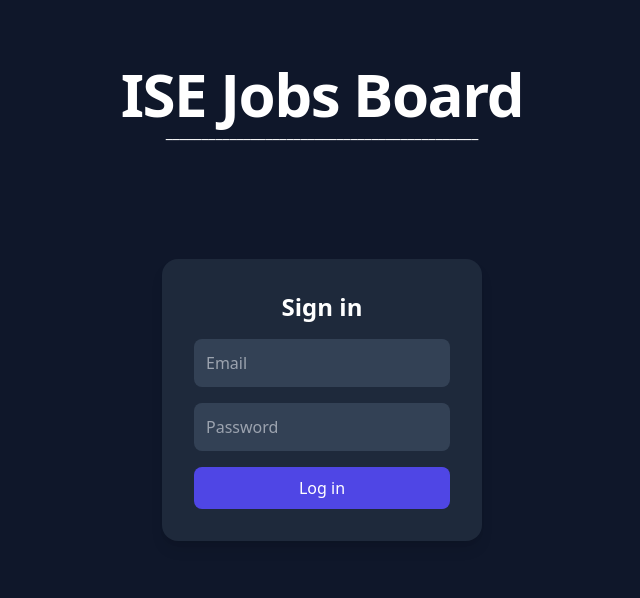
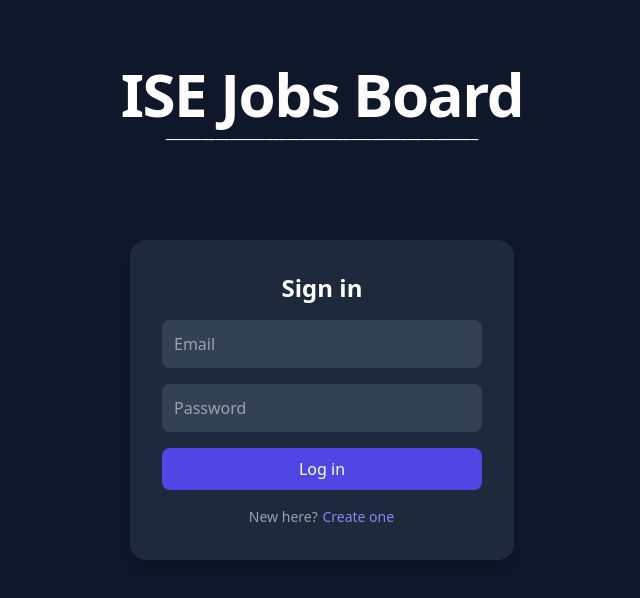
Before and after one commit to lucak0909/ISE_Residency_System, a React (Vite) app: page / in a window 1280 px wide. Shown: the top 598 px of the page, without its empty margins (318-958 px from the left). Built offline with nearby package versions, Linux system fonts and the light colour scheme.

Commit message:
Sign up added

```diff
--- a/src/pages/App.tsx
+++ b/src/pages/App.tsx
@@ -1,13 +1,32 @@
 import { useState } from 'react';
 
-export default function Login() {
-  const [email, setEmail] = useState('');
+export default function App() {
+
+  const [email, setEmail]       = useState('');
   const [password, setPassword] = useState('');
+
+  const [name, setName]           = useState('');
+  const [confirm, setConfirm]     = useState('');
+  const [isSignUp, setIsSignUp]   = useState(false);   // ✨ new toggle
+
+  async function handleLogin() {
+    // TODO: replace console.log with your API call, e.g. fetch('/api/login', …)
+    console.log('Logging in with', { email, password });
+  }
+
+  async function handleSignUp() {
+    if (password !== confirm) {
+      alert('Passwords do not match');
+      return;
+    }
+    // TODO: replace console.log with your API call, e.g. fetch('/api/signup', …)
+    console.log('Creating account', { name, email, password });
+  }
 
   function handleSubmit(e: React.FormEvent) {
     e.preventDefault();
-    // TODO: replace with your real API request
-    console.log('Logging in with', { email, password });
+    // eslint-disable-next-line @typescript-eslint/no-unused-expressions
+    isSignUp ? handleSignUp() : handleLogin();
   }
 
   return (
@@ -20,9 +39,22 @@ export default function Login() {
 
         <form
             onSubmit={handleSubmit}
-            className="w-full max-w-xs space-y-4 rounded-2xl bg-slate-800 p-8 shadow-lg"
+            className="w-full max-w-sm space-y-4 rounded-2xl bg-slate-800 p-8 shadow-lg"
         >
-          <h1 className="text-center text-2xl font-semibold">Sign in</h1>
+          <h1 className="text-center text-2xl font-semibold">
+            {isSignUp ? 'Create an account' : 'Sign in'}
+          </h1>
+
+          {isSignUp && (
+              <input
+                  type="text"
+                  placeholder="Full name"
+                  value={name}
+                  onChange={(e) => setName(e.target.value)}
+                  required
+                  className="w-full rounded-lg bg-slate-700 p-3 outline-none focus:ring-2 focus:ring-indigo-500"
+              />
+          )}
 
           <input
               type="email"
@@ -42,12 +74,49 @@ export default function Login() {
               className="w-full rounded-lg bg-slate-700 p-3 outline-none focus:ring-2 focus:ring-indigo-500"
           />
 
+          {isSignUp && (
+              <input
+                  type="password"
+                  placeholder="Confirm password"
+                  value={confirm}
+                  onChange={(e) => setConfirm(e.target.value)}
+                  required
+                  className="w-full rounded-lg bg-slate-700 p-3 outline-none focus:ring-2 focus:ring-indigo-500"
+              />
+          )}
+
           <button
               type="submit"
-              className="w-full rounded-lg bg-indigo-600 py-2 font-medium hover:bg-indigo-500 active:scale-[.98]"
+              className="w-full rounded-lg bg-indigo-600 py-2 font-medium hover:bg-indigo-500 active:scale-95"
           >
-            Log in
+            {isSignUp ? 'Sign up' : 'Log in'}
           </button>
+
+          <p className="text-center text-sm text-slate-400">
+            {isSignUp ? (
+                <>
+                  Already have an account?{' '}
+                  <button
+                      type="button"
+                      className="font-medium text-indigo-400 hover:underline"
+                      onClick={() => setIsSignUp(false)}
+                  >
+                    Log in
+                  </button>
+                </>
+            ) : (
+                <>
+                  New here?{' '}
+                  <button
+                      type="button"
+                      className="font-medium text-indigo-400 hover:underline"
+                      onClick={() => setIsSignUp(true)}
+                  >
+                    Create one
+                  </button>
+                </>
+            )}
+          </p>
         </form>
       </div>
   );
```
